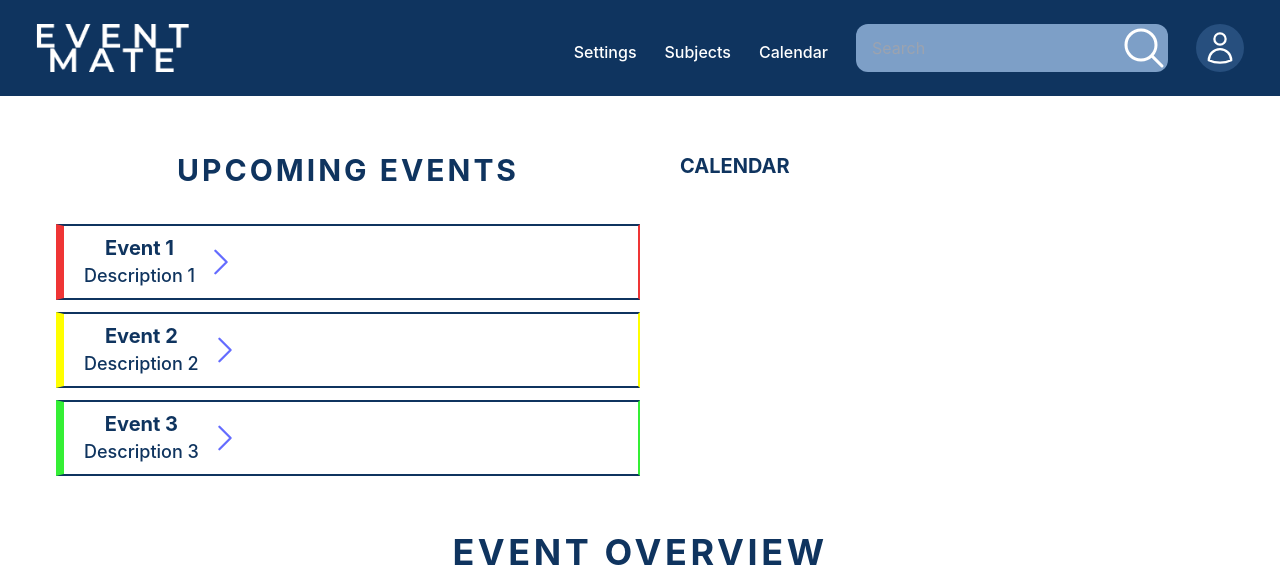
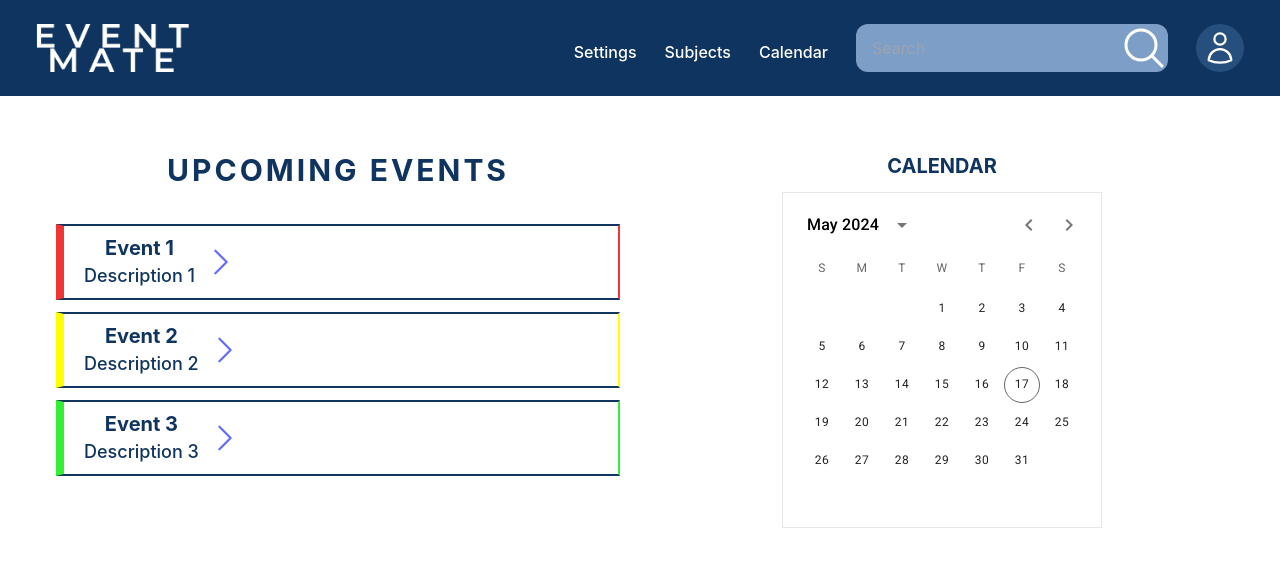
Before and after one commit to danxram/InteractivasFrontEnd, a React (Vite) app: page /homePage in a window 1280 px wide. Shown: the top 579 px of the page. Built offline with nearby package versions, Linux system fonts and the light colour scheme.

Commit message:
Add library dependecies and calendar in home

```diff
--- a/index.html
+++ b/index.html
@@ -1,13 +1,20 @@
 <!doctype html>
 <html lang="en">
+
 <head>
   <meta charset="UTF-8" />
   <link rel="icon" type="image/svg+xml" href="/vite.svg" />
   <meta name="viewport" content="width=device-width, initial-scale=1.0" />
   <title>EVENTMATE</title>
+  <link rel="preconnect" href="https://fonts.googleapis.com" />
+  <link rel="preconnect" href="https://fonts.gstatic.com" crossorigin />
+  <link rel="stylesheet" href="https://fonts.googleapis.com/css2?family=Roboto:wght@300;400;500;700&display=swap" />
+
 </head>
+
 <body>
   <div class="w-full" id="root" style="padding: 0rem; color: black;"></div>
   <script type="module" src="/src/main.jsx"></script>
 </body>
+
 </html>
--- a/package.json
+++ b/package.json
@@ -10,6 +10,11 @@
     "preview": "vite preview"
   },
   "dependencies": {
+    "@emotion/react": "^11.11.4",
+    "@emotion/styled": "^11.11.5",
+    "@mui/material": "^5.15.18",
+    "@mui/x-date-pickers": "^7.5.0",
+    "dayjs": "^1.11.11",
     "react": "^18.2.0",
     "react-dom": "^18.2.0",
     "react-router-dom": "^6.23.1"
--- a/src/components/activity/TrafCalenContainer.jsx
+++ b/src/components/activity/TrafCalenContainer.jsx
@@ -1,21 +1,30 @@
 import "../../index.css";
 import { EventTraffic } from "../ui/EventTraffic";
+import { Backdrop, CircularProgress } from '@mui/material';
+import * as React from 'react';
+import { LocalizationProvider } from '@mui/x-date-pickers/LocalizationProvider';
+import { AdapterDayjs } from '@mui/x-date-pickers/AdapterDayjs';
+import { DateCalendar } from '@mui/x-date-pickers/DateCalendar';
 
-export function TrafCalenContainer({items}) {
-    return(
+export function TrafCalenContainer({ items }) {
+    return (
 
         <>
             <section>
-        <div class="flex flex-col sm:flex-row m-7 md:m-10 lg:m-14 gap-10 w-auto ">
+                <div className="flex flex-col sm:flex-row m-7 md:m-10 lg:m-14 gap-10 w-auto ">
                     {/*Esta es la seccion semaforo*/}
-            <div class="flex flex-col gap-3 md:w-2/4 ">
-            <h1 class="text-[#0F345F] font-main font-bold text-3xl tracking-widest pb-3 sm:pb-6 text-center">UPCOMING EVENTS</h1>
-                {items.map(item=> <EventTraffic key={item.id} eventName={item.eventName} description={item.description} borderColor={item.borderColor} />)}
+                    <div className="flex flex-col gap-3 md:w-2/4 ">
+                        <h1 className="text-[#0F345F] font-main font-bold text-3xl tracking-widest pb-3 sm:pb-6 text-center">UPCOMING EVENTS</h1>
+                        {items.map(item => <EventTraffic key={item.id} eventName={item.eventName} description={item.description} borderColor={item.borderColor} />)}
                     </div>
                     {/*Esta es la seccion calendar*/}
-            <div class="flex flex-col gap-3 text-center">
-                <h2 class="text-[#0F345F] font-main font-bold text-xl tracking-normal">CALENDAR</h2>
-                <div>
+                    <div className="flex flex-col gap-3  md:w-2/4 ">
+                        <h2 className="text-[#0F345F] font-main font-bold text-xl tracking-normal justify-start">CALENDAR</h2>
+                        <div className="flex justify-center w-full">
+
+                            <LocalizationProvider dateAdapter={AdapterDayjs}>
+                                <DateCalendar className="boder-2 border"/>
+                            </LocalizationProvider>
 
                         </div>
                     </div>
```
Also changed, not shown: 1 other file (tests, documents, lock files or other folders). Lines whose indentation alone changed are shown as unchanged.
